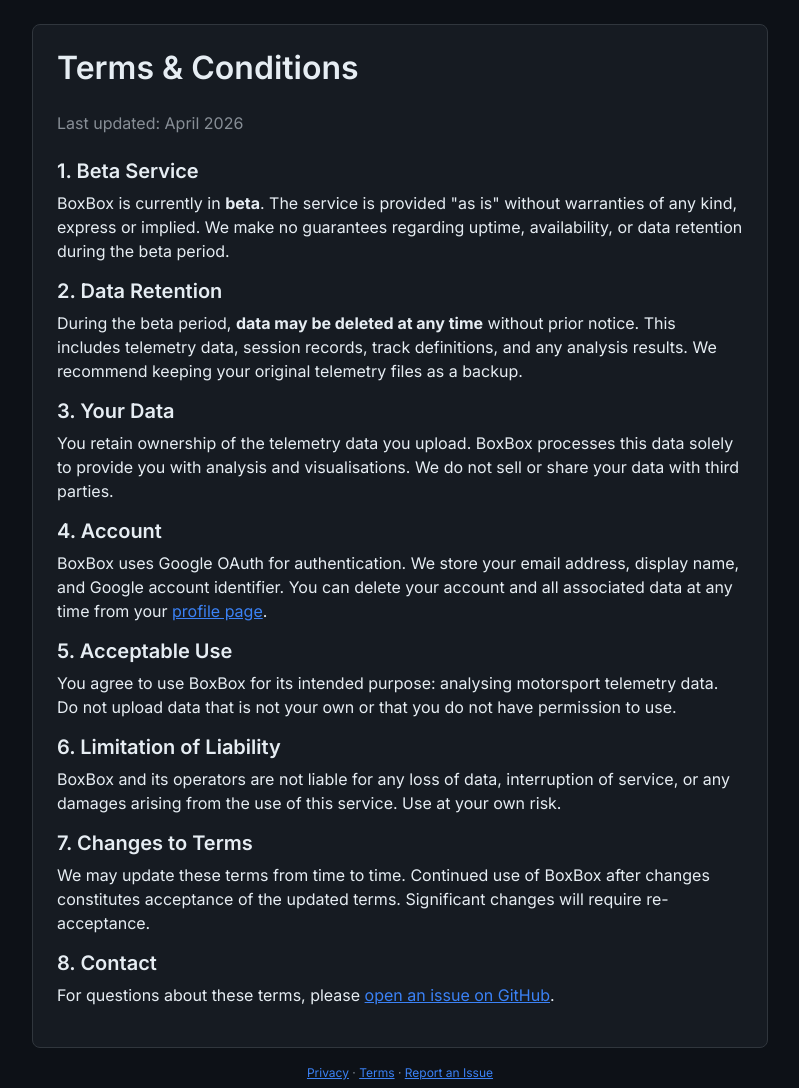
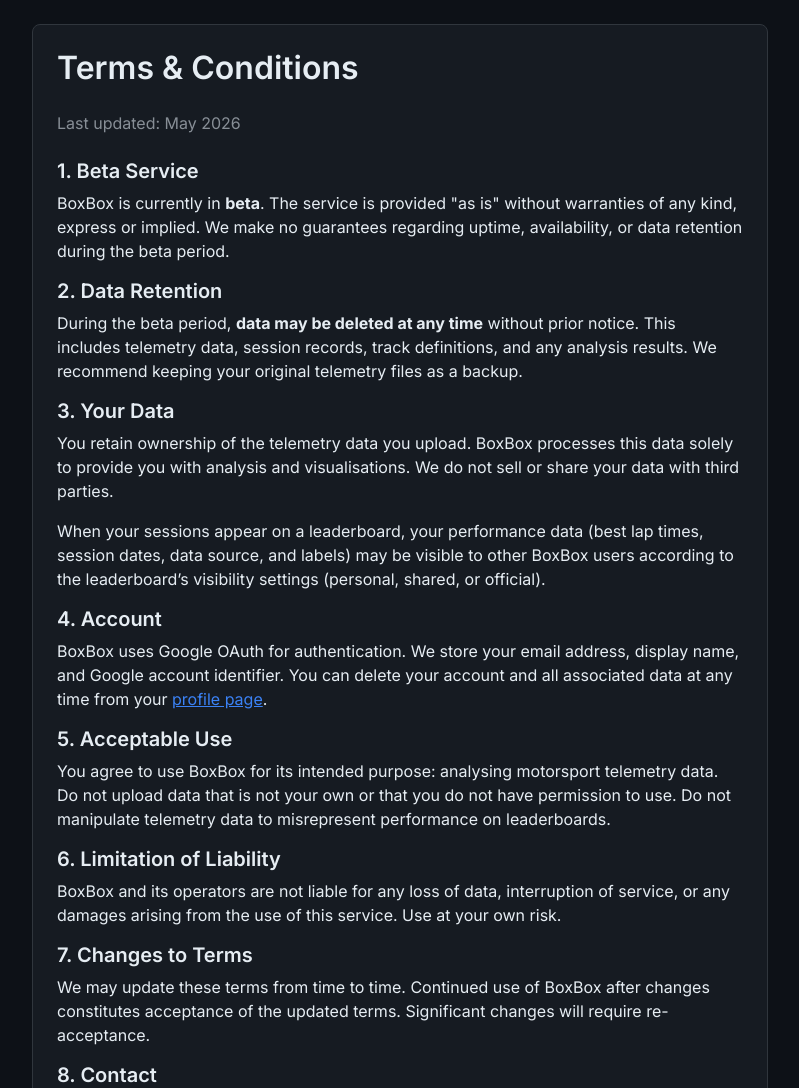
Before and after one commit to apahim/boxbox, a Flask app: page /terms in a window 1280 px wide. Shown: the part 53-1141 px from the top of the page, without its empty margins (240-1039 px from the left). Run offline with Flask 3, Linux system fonts and the light colour scheme; parts of the project's set-up code (start-up, migrations or seed data) failed here and were passed over; some libraries are stand-ins or nearby versions.

Commit message:
Update privacy policy and terms for leaderboard feature
Document how leaderboard data (lap times, session dates, source,
labels) is shared with other users, the "FirstName L." name
obfuscation, and the three visibility tiers. Add acceptable use
clause against manipulating data on leaderboards.

Co-Authored-By: Claude Opus 4.6 <noreply@anthropic.com>

```diff
--- a/app/templates/legal/accept.html
+++ b/app/templates/legal/accept.html
@@ -18,6 +18,7 @@
                             <li><strong>Data may be deleted</strong> at any time during the beta period. Keep your original telemetry files.</li>
                             <li>Your data is used solely for telemetry analysis. We do not sell or share it.</li>
                             <li>You can <strong>delete your account</strong> and all data at any time.</li>
+                            <li><strong>Leaderboards</strong> may show your lap times and session details to other users, depending on visibility settings. Your name appears as &ldquo;FirstName L.&rdquo; to others.</li>
                             <li>We use Google OAuth, Open-Meteo (weather), and Apple MapKit (maps). No tracking cookies.</li>
                         </ul>
                         <p class="mb-0">Read the full <a href="{{ url_for('legal.terms') }}" target="_blank">Terms & Conditions</a> and <a href="{{ url_for('legal.privacy') }}" target="_blank">Privacy Policy</a>.</p>
--- a/app/templates/legal/privacy.html
+++ b/app/templates/legal/privacy.html
@@ -8,7 +8,7 @@
         <div class="card">
             <div class="card-body p-4">
                 <h2 class="mb-4">Privacy Policy</h2>
-                <p class="text-muted mb-4">Last updated: April 2026</p>
+                <p class="text-muted mb-4">Last updated: May 2026</p>
 
                 <h5>1. Data We Collect</h5>
                 <ul>
@@ -18,10 +18,11 @@
                 </ul>
 
                 <h5>2. How We Use Your Data</h5>
-                <p>Your data is used <strong>solely</strong> to provide telemetry analysis, lap timing, and performance visualisations within BoxBox. We do not use your data for advertising, profiling, or any purpose beyond the service itself.</p>
+                <p>Your data is used <strong>solely</strong> to provide telemetry analysis, lap timing, performance visualisations, and leaderboard rankings within BoxBox. We do not use your data for advertising, profiling, or any purpose beyond the service itself.</p>
 
                 <h5>3. Data Sharing</h5>
                 <p>We do <strong>not</strong> sell, rent, or share your personal data with third parties. When you share a session dashboard via a share link, only the data for that specific session is accessible through the unique token.</p>
+                <p><strong>Leaderboards</strong>: when your sessions appear on a leaderboard, other users with access can see your best lap time, session date, data source, and session labels. Your name is displayed to other users as &ldquo;FirstName L.&rdquo; (first name and last initial only). Who can see this data depends on the leaderboard&rsquo;s visibility: only you (personal), specific users you share with (shared), or all BoxBox users (official, set by an admin).</p>
 
                 <h5>4. Third-Party Services</h5>
                 <ul>
--- a/app/templates/legal/terms.html
+++ b/app/templates/legal/terms.html
@@ -8,7 +8,7 @@
         <div class="card">
             <div class="card-body p-4">
                 <h2 class="mb-4">Terms & Conditions</h2>
-                <p class="text-muted mb-4">Last updated: April 2026</p>
+                <p class="text-muted mb-4">Last updated: May 2026</p>
 
                 <h5>1. Beta Service</h5>
                 <p>BoxBox is currently in <strong>beta</strong>. The service is provided "as is" without warranties of any kind, express or implied. We make no guarantees regarding uptime, availability, or data retention during the beta period.</p>
@@ -18,12 +18,13 @@
 
                 <h5>3. Your Data</h5>
                 <p>You retain ownership of the telemetry data you upload. BoxBox processes this data solely to provide you with analysis and visualisations. We do not sell or share your data with third parties.</p>
+                <p>When your sessions appear on a leaderboard, your performance data (best lap times, session dates, data source, and labels) may be visible to other BoxBox users according to the leaderboard&rsquo;s visibility settings (personal, shared, or official).</p>
 
                 <h5>4. Account</h5>
                 <p>BoxBox uses Google OAuth for authentication. We store your email address, display name, and Google account identifier. You can delete your account and all associated data at any time from your <a href="{{ url_for('auth.profile') if current_user.is_authenticated else '#' }}">profile page</a>.</p>
 
                 <h5>5. Acceptable Use</h5>
-                <p>You agree to use BoxBox for its intended purpose: analysing motorsport telemetry data. Do not upload data that is not your own or that you do not have permission to use.</p>
+                <p>You agree to use BoxBox for its intended purpose: analysing motorsport telemetry data. Do not upload data that is not your own or that you do not have permission to use. Do not manipulate telemetry data to misrepresent performance on leaderboards.</p>
 
                 <h5>6. Limitation of Liability</h5>
                 <p>BoxBox and its operators are not liable for any loss of data, interruption of service, or any damages arising from the use of this service. Use at your own risk.</p>
```
